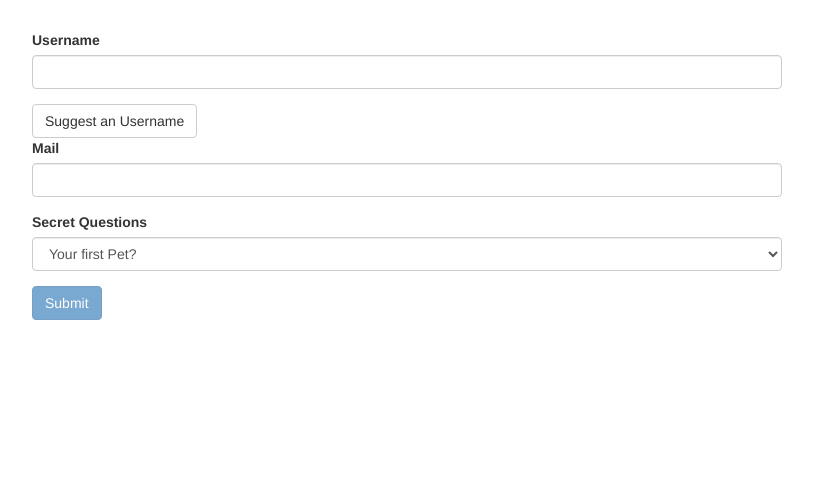
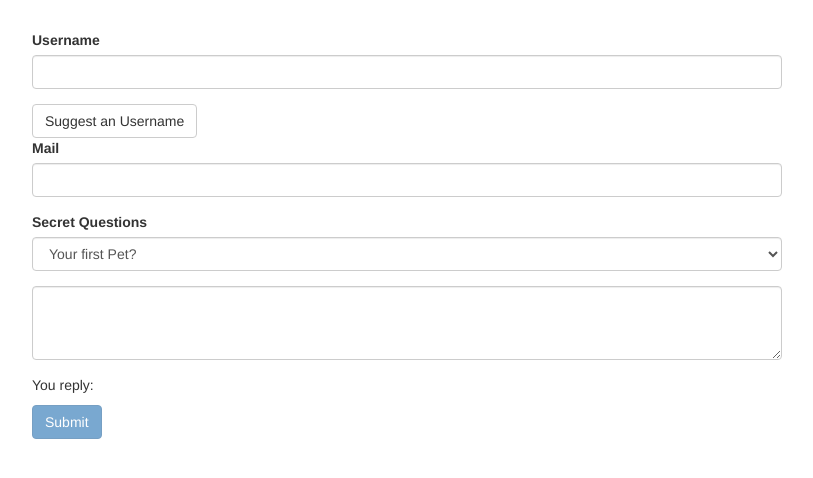
Before and after one commit to kambar98/Angular2-Components, an Angular app: page / in a window 1280 px wide. Shown: the top 478 px of the page, without its empty margins (233-1046 px from the left). Built offline with nearby package versions, Linux system fonts and the light colour scheme.

Commit message:
Two way binding for instatly output

```diff
--- a/src/app/app.component.html
+++ b/src/app/app.component.html
@@ -37,9 +37,20 @@
             <option value="teacher">Your first teacher?</option>
           </select>
         </div>
+        <div class="form-group">
+          <textarea name="questionAnswer"
+                    rows="3"
+                    class="form-control"
+                    [(ngModel)]="answer">
+          </textarea>
+
+        </div>
+        <p> You reply: {{answer}}</p>
         <button class="btn btn-primary"
                 type="submit"
-                [disabled]="!f.valid">Submit</button>
+                [disabled]="!f.valid">
+          Submit
+        </button>
       </form>
     </div>
   </div>
--- a/src/app/app.component.ts
+++ b/src/app/app.component.ts
@@ -10,6 +10,9 @@
 /*  @ViewChild('f') singupForm: NgForm;
 */
   defaultQuestion = 'pet';
+  answer = '';
+
+
   suggestUserName() {
     const suggestedName = 'Superuser';
   }
```
